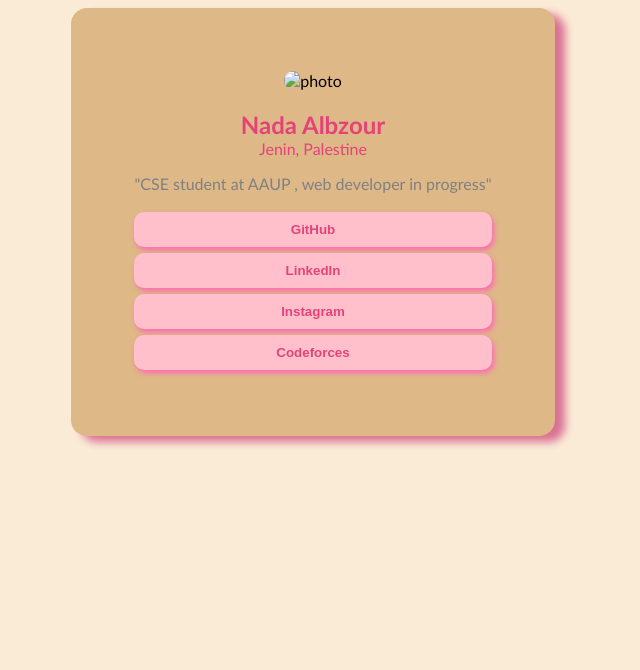
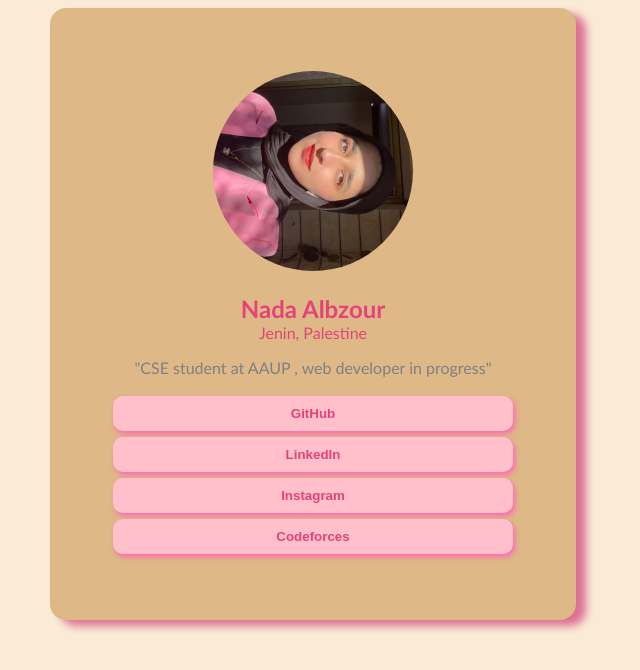
Before and after one commit to NaDa042/socialLinkProfile, a plain HTML site: page index.html in a window 1280 px wide. Shown: the whole page, without its empty margins (327-967 px from the left). Drawn offline with Linux system fonts and the light colour scheme.

Commit message:
Update index.html

```diff
--- a/index.html
+++ b/index.html
@@ -13,7 +13,7 @@
   <div class="innerBox">
     <div class = "smalInner">
 
-      <img src="assets/me.jpg" alt="photo">
+      <img src="me.jpg" alt="photo">
       <h2>Nada Albzour</h2>
       <span class = "location">Jenin, Palestine</span>
       <p class = "info">"CSE student at AAUP , web developer in progress"</p>
```
